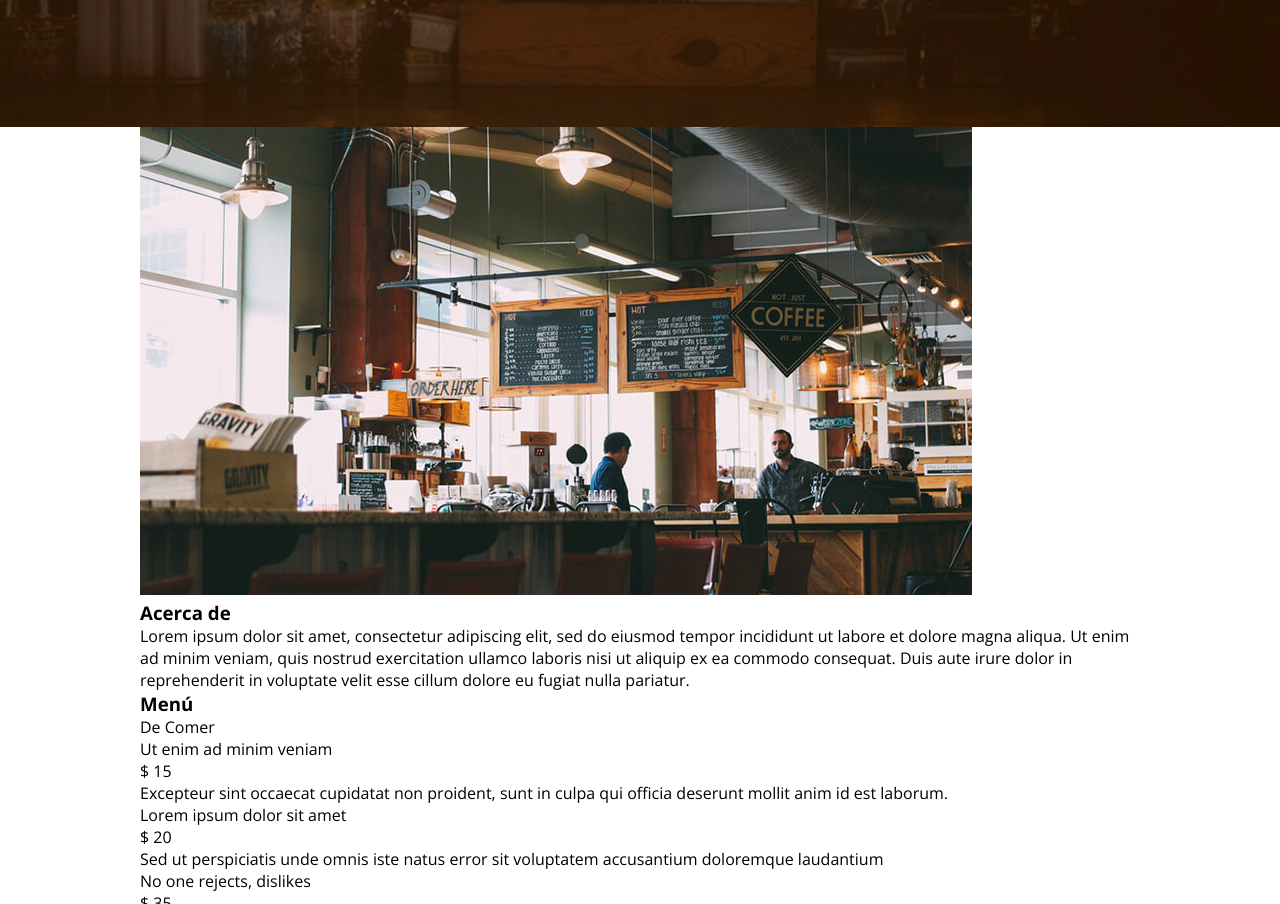
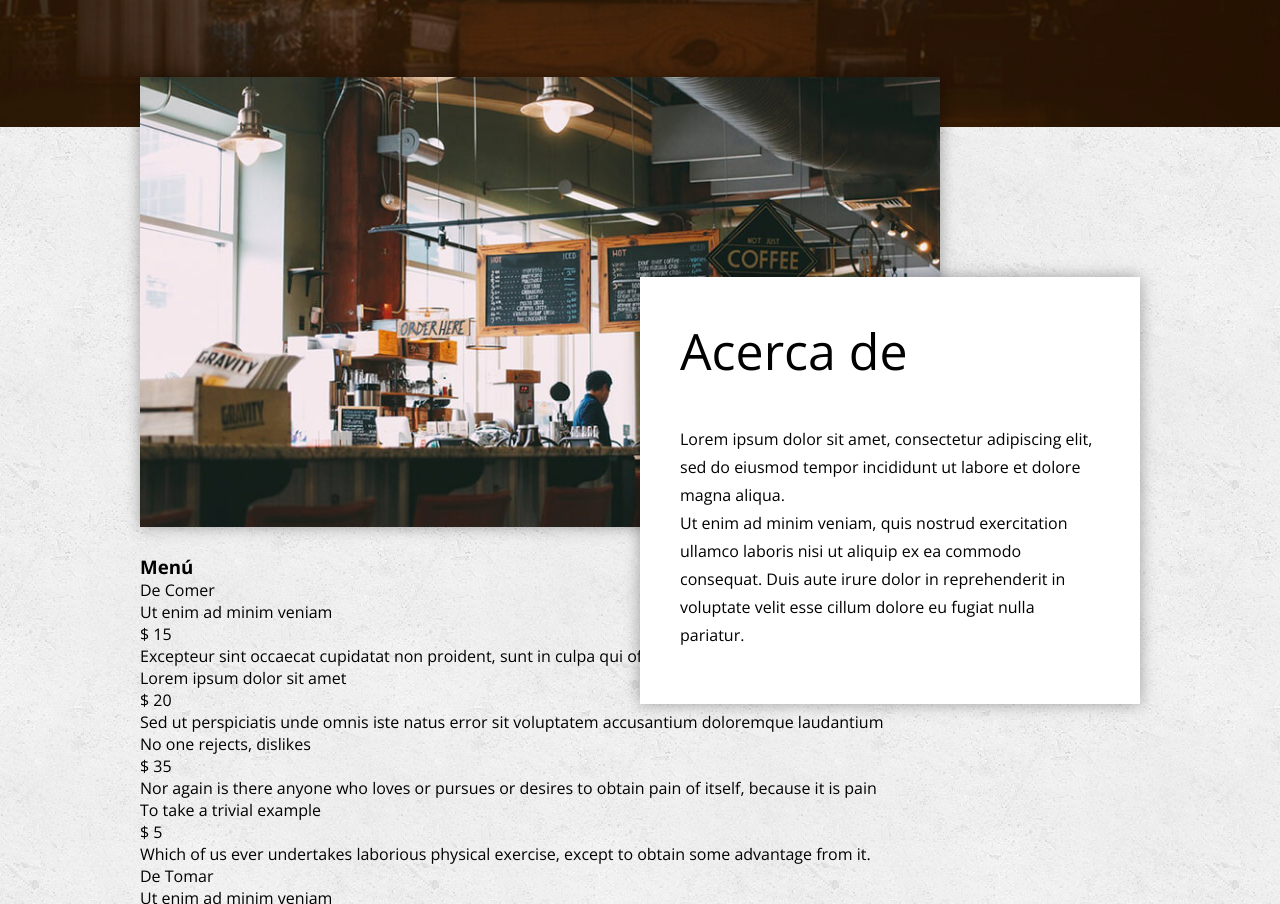
Before and after one commit to ooJOSUEoo/pagina_cafeteria, a plain HTML site: page index.html in a window 1280 px wide. Shown: the part 573-1477 px from the top of the page. Drawn offline with nearby package versions, Linux system fonts and the light colour scheme.

Commit message:
Estilos de acerca de

```diff
--- a/css/estilos.css
+++ b/css/estilos.css
@@ -62,3 +62,45 @@ header .textos h3{
     font-size: 25px;
     font-style: italic;
 }
+/*------Main------*/
+.main{
+    background: url('../img/bg-textura.png');
+    background-repeat: repeat;
+}
+.main .acerca-de .contenedor{
+    overflow: visible;
+    position: relative;
+
+}
+.main .acerca-de .foto{
+    width: 80%;
+    position: absolute;
+    left: 0;
+    top: -50px;
+    z-index: 0;
+    box-shadow: 0px 0px 15px rgba(0, 0, 0, .35);
+}
+.main .acerca-de .foto img{
+    vertical-align: top;
+    width: 100%;
+}
+.main .acerca-de article{
+    background: #fff;
+    padding: 40px;
+    width: 50%;
+    position: relative;
+    /*top: 500px;*/
+    top: 150px;
+    z-index: 1;
+    float: right;
+    box-shadow: 0px 0px 15px rgba(0, 0, 0, .35);
+}
+.main .acerca-de article h3{
+    font-size: 50px;
+    font-weight: 300;
+    margin-bottom: 40px;
+}
+.main .acerca-de article p{
+    line-height: 28px;
+    margin-bottom: 15px;
+}
--- a/index.html
+++ b/index.html
@@ -33,8 +33,7 @@
                 </div>
                 <article>
                     <h3>Acerca de</h3>
-                    <p>Lorem ipsum dolor sit amet, consectetur adipiscing elit, sed do eiusmod tempor incididunt ut labore et dolore magna aliqua. Ut enim ad minim veniam, quis nostrud exercitation ullamco laboris nisi ut aliquip ex ea commodo consequat.
-                    Duis aute irure dolor in reprehenderit in voluptate velit esse cillum dolore eu fugiat nulla pariatur.
+                    <p>Lorem ipsum dolor sit amet, consectetur adipiscing elit, sed do eiusmod tempor incididunt ut labore et dolore magna aliqua. <br> Ut enim ad minim veniam, quis nostrud exercitation ullamco laboris nisi ut aliquip ex ea commodo consequat. Duis aute irure dolor in reprehenderit in voluptate velit esse cillum dolore eu fugiat nulla pariatur.
                     </p>
                 </article>
             </div>
```
